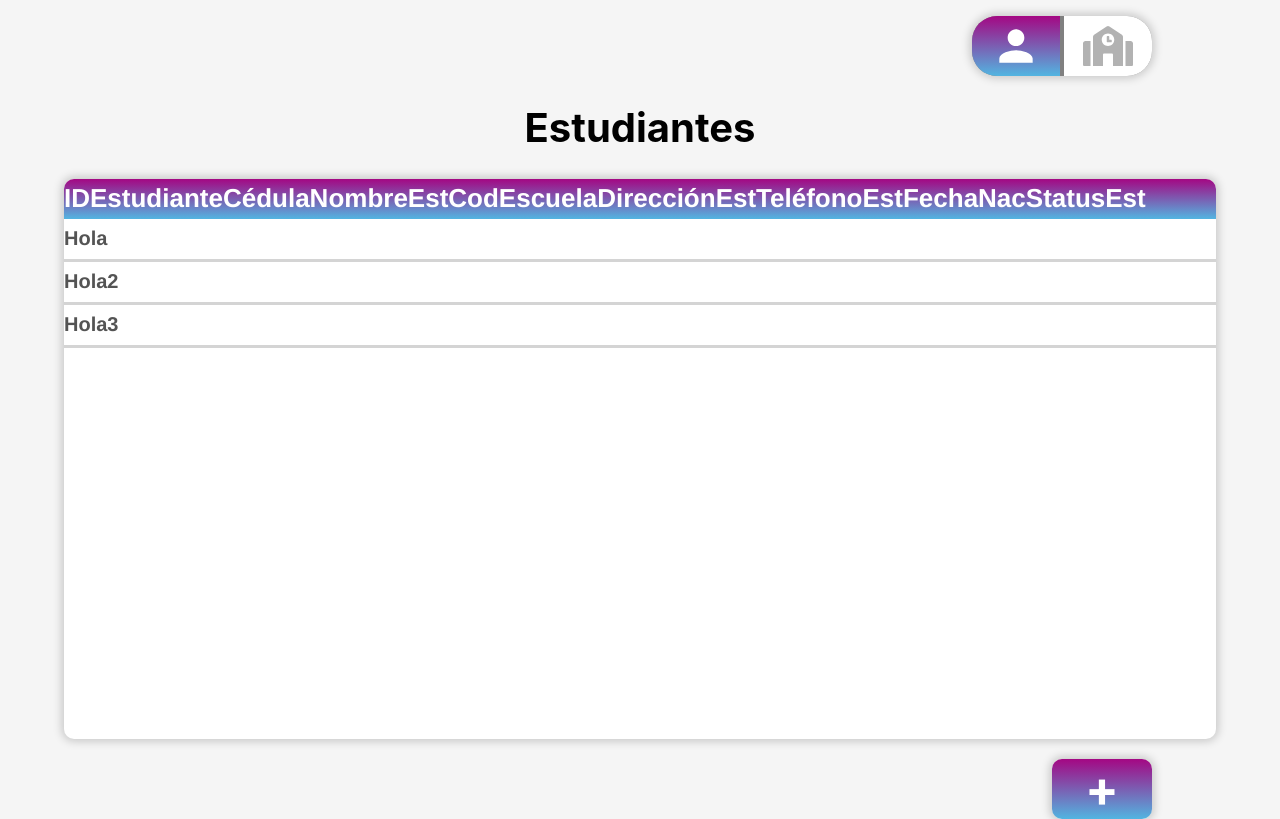
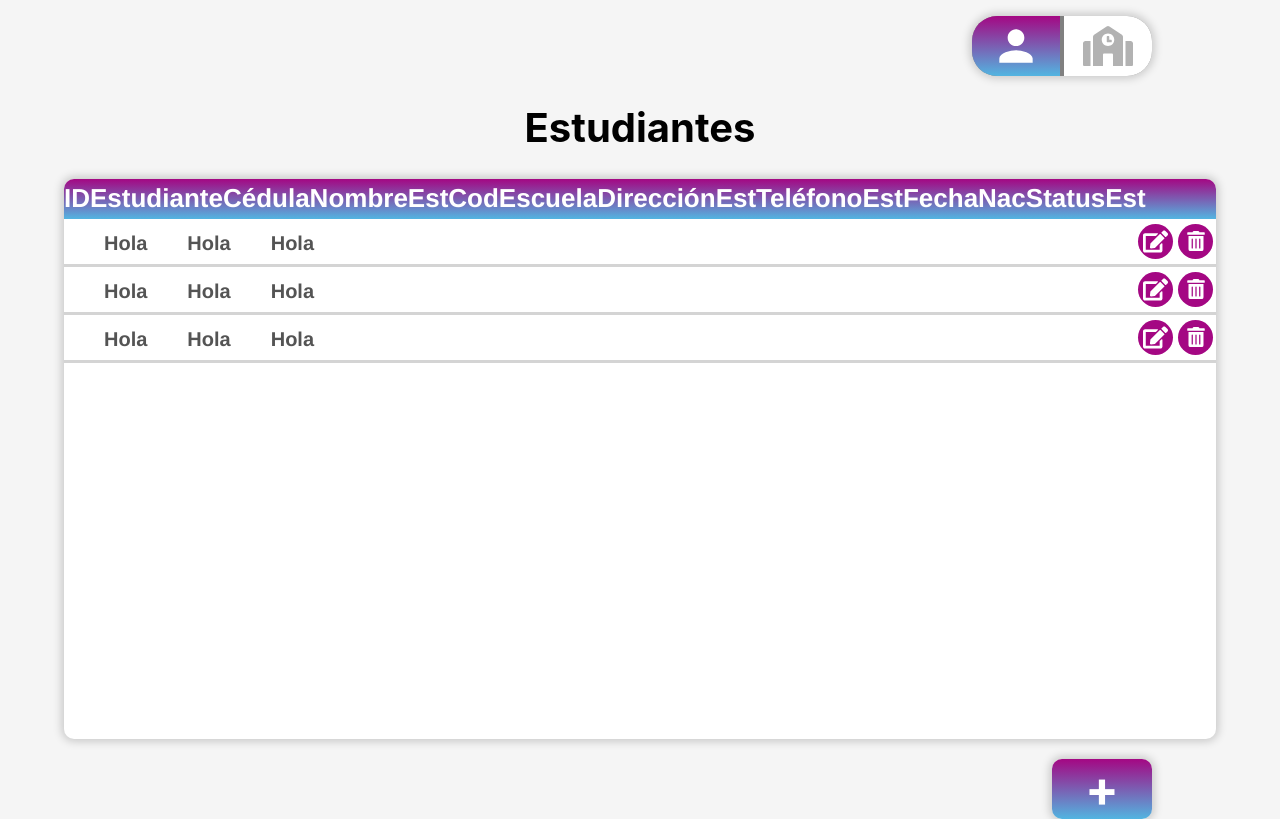
Before and after one commit to Crismp02/EstudiantesBD, a React (Create React App) app in the folder Desktop/practicabd/: page / in a window 1280 px wide. Built offline with nearby package versions, Linux system fonts and the light colour scheme.

Commit message:
Botoncitos de editar y borrar

```diff
--- a/Desktop/practicabd/src/App.css
+++ b/Desktop/practicabd/src/App.css
@@ -49,7 +49,16 @@
 
 .ContenidoTabla{
   width: 87%;
-  height: 40px;
+  height: 45px;
+  display: flex;
+  flex-direction: row;
+  align-items: center;
+  justify-content: space-around;
+}
+
+.BorrarEditar{
+  width: 7%;
+  height: 45px;
   display: flex;
   flex-direction: row;
   align-items: center;
@@ -58,7 +67,25 @@
 
 .Separador{
   width: 100%;
-  height: 40px;
+  height: 45px;
+  display: flex;
+  flex-direction: row;
+  align-items: center;
+}
+
+.Info{
+  width: 93%;
+  height: 45px;
+  display: flex;
+  flex-direction: row;
+}
+
+.BotonesAE{
+  height: 35px;
+  width: 35px;
+  border-radius: 20px;
+  background-color: #A40783;
+  justify-content: center;
   display: flex;
   flex-direction: row;
   align-items: center;
@@ -84,6 +111,7 @@
   color: #545454;
   font-size: 20px;
   font-family: Helvetica;
+  padding-left: 40px;
 }
 
 .Boton{
--- a/Desktop/practicabd/src/App.js
+++ b/Desktop/practicabd/src/App.js
@@ -1,6 +1,8 @@
 import "./App.css";
 import { MdPerson } from "react-icons/md";
 import { FaSchool } from "react-icons/fa";
+import { FaTrashAlt } from "react-icons/fa";
+import { FaEdit } from "react-icons/fa";
 
 function App() {
   return (
@@ -36,22 +38,43 @@ function App() {
             className="Separador"
             style={{ borderBottom: "3px solid rgb(212, 212, 212)" }}
           >
-            {" "}
+            <div className="Info">
             <h1 className="CuerpoTexto">Hola</h1>
+            <h1 className="CuerpoTexto">Hola</h1>
+            <h1 className="CuerpoTexto">Hola</h1>
+            </div>
+            <div className="BorrarEditar">
+            <div className="BotonesAE"><FaEdit color="#fff" size={25}/></div>
+            <div className="BotonesAE"><FaTrashAlt color="#fff" size={20}/></div>
+            </div>
           </div>
           <div
             className="Separador"
             style={{ borderBottom: "3px solid rgb(212, 212, 212)" }}
           >
-            {" "}
-            <h1 className="CuerpoTexto">Hola2</h1>
+            <div className="Info">
+            <h1 className="CuerpoTexto">Hola</h1>
+            <h1 className="CuerpoTexto">Hola</h1>
+            <h1 className="CuerpoTexto">Hola</h1>
+            </div>
+            <div className="BorrarEditar">
+            <div className="BotonesAE"><FaEdit color="#fff" size={25}/></div>
+            <div className="BotonesAE"><FaTrashAlt color="#fff" size={20}/></div>
+            </div>
           </div>
           <div
             className="Separador"
             style={{ borderBottom: "3px solid rgb(212, 212, 212)" }}
           >
-            {" "}
-            <h1 className="CuerpoTexto">Hola3</h1>
+            <div className="Info">
+            <h1 className="CuerpoTexto">Hola</h1>
+            <h1 className="CuerpoTexto">Hola</h1>
+            <h1 className="CuerpoTexto">Hola</h1>
+            </div>
+            <div className="BorrarEditar">
+            <div className="BotonesAE"><FaEdit color="#fff" size={25}/></div>
+            <div className="BotonesAE"><FaTrashAlt color="#fff" size={20}/></div>
+            </div>
           </div>
         </div>
         <div className="Container">
```
